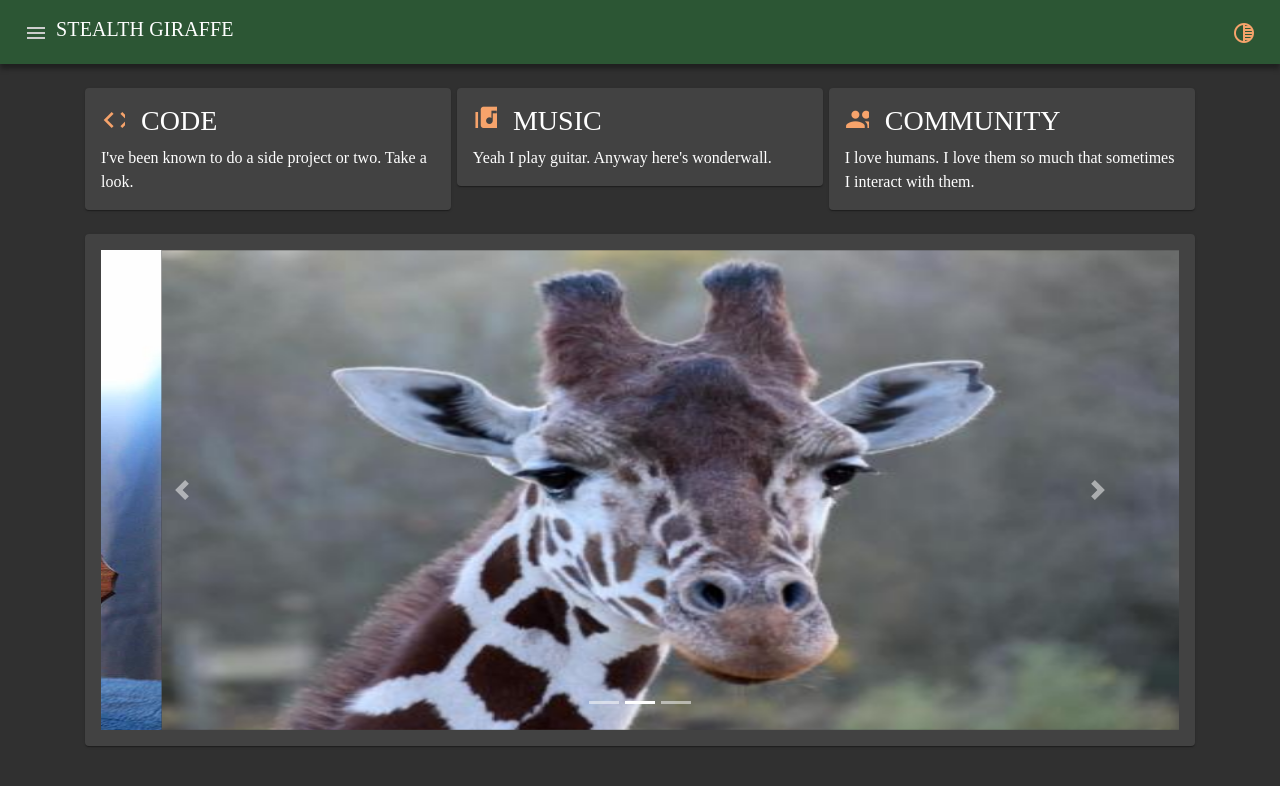
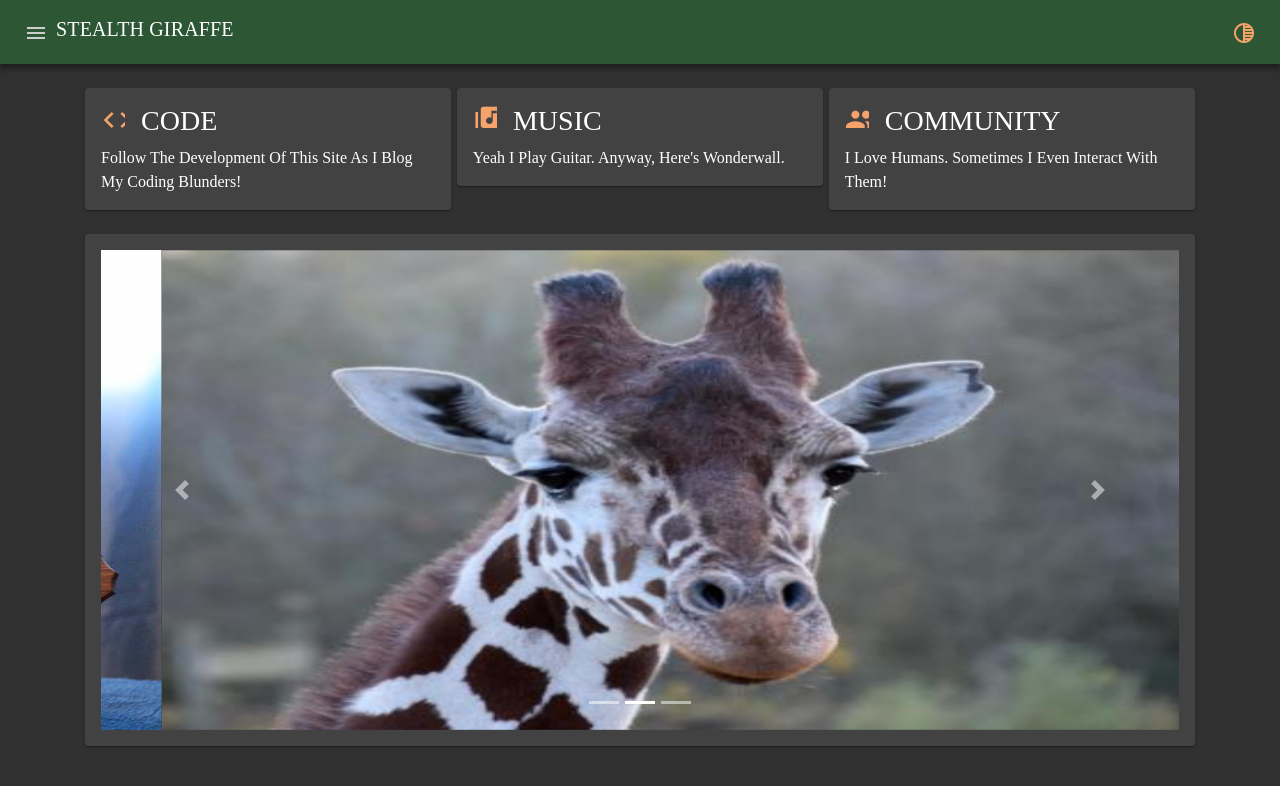
Before and after one commit to enricocxx/personalwebsite, an Angular app in the folder HallOfChris/: page / in a window 1280 px wide. Shown: the top 786 px of the page. Built offline with nearby package versions, Linux system fonts and the light colour scheme; a web font is replaced by a local one; what @ngmodule/material-carousel, ngx-gist would draw is missing.

Commit message:
Changed home page sub titles
Mentioned blogging the development.

```diff
--- a/HallOfChris/src/app/main-content/main-content.component.html
+++ b/HallOfChris/src/app/main-content/main-content.component.html
@@ -11,7 +11,7 @@
                   <h3>CODE</h3>
               </div>
             </div>
-            <p>I've been known to do a side project or two. Take a look.</p>
+            <p>Follow The Development Of This Site As I Blog My Coding Blunders!</p>
           </mat-card>
         </div>
         <div fxLayout="column" fxFlex="33%" class="eq-height">
@@ -24,7 +24,7 @@
                     <h3>MUSIC</h3>
                 </div>
               </div>
-              <p>Yeah I play guitar. Anyway here's wonderwall.</p>
+              <p>Yeah I Play Guitar. Anyway, Here's Wonderwall.</p>
             </mat-card>
         </div>
         <div fxLayout="column" fxFlex="33%">
@@ -35,9 +35,10 @@
                   </div>
                   <div fxLayout="column" fxLayout.sm="row" fxFlex="88%">
                       <h3>COMMUNITY</h3>
+
                   </div>
                 </div>
-                <p>I love humans. I love them so much that sometimes I interact with them.</p>
+                <p>I Love Humans. Sometimes I Even Interact With Them!</p>
               </mat-card>
         </div>
     </div>
```
